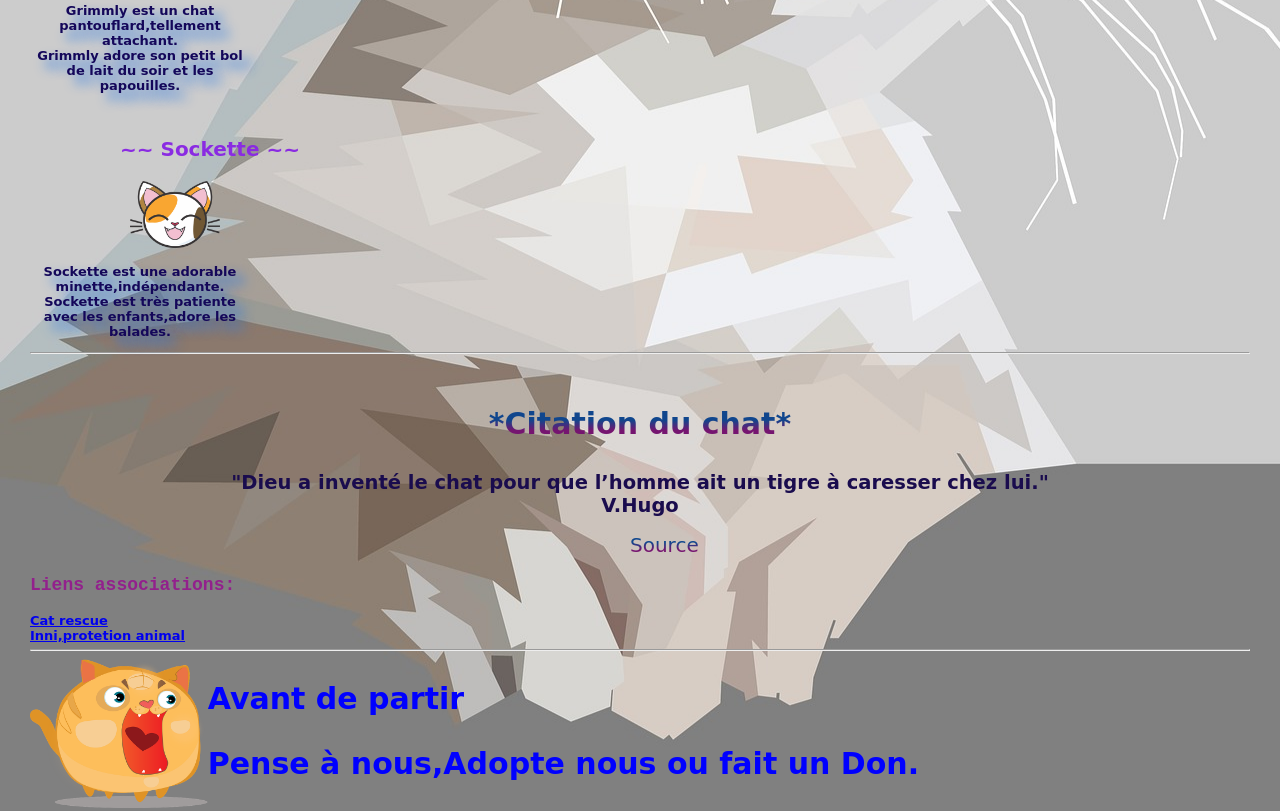
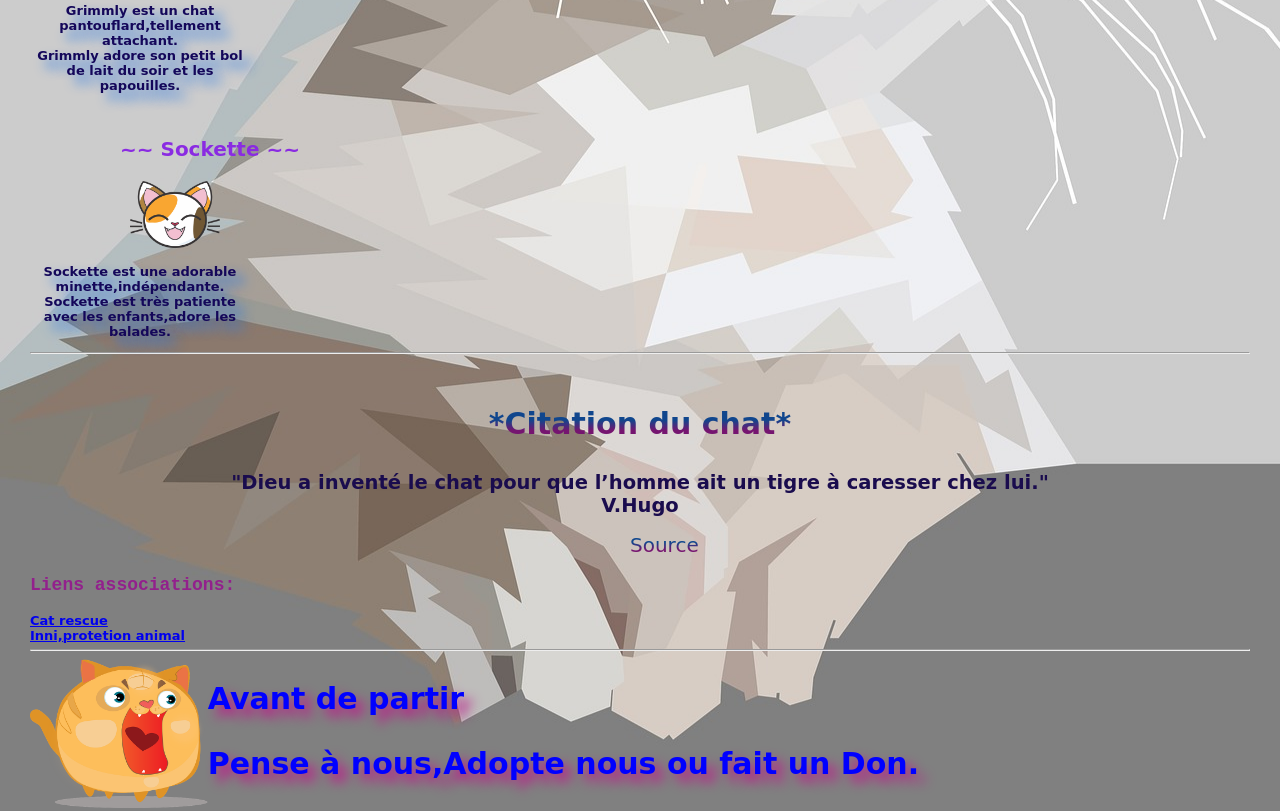
Before and after one commit to LynnFoy/one-pager, a plain HTML site: page index.html in a window 1280 px wide. Shown: the part 807-1618 px from the top of the page. Drawn offline with Linux system fonts and the light colour scheme.

Commit message:
Update index.css

```diff
--- a/index.css
+++ b/index.css
@@ -45,8 +45,6 @@ body {
 
 .Site{
     color:  rgb(146, 33, 140) ;
-
-
     font-weight: bold;
     font-size: 18px;
 
@@ -131,5 +129,6 @@ body {
     color: blue;
     font-weight: bold;
     font-size: 30px;
+    text-shadow: 8px 8px 12px rgb(189, 28, 140);
 
 }
```
